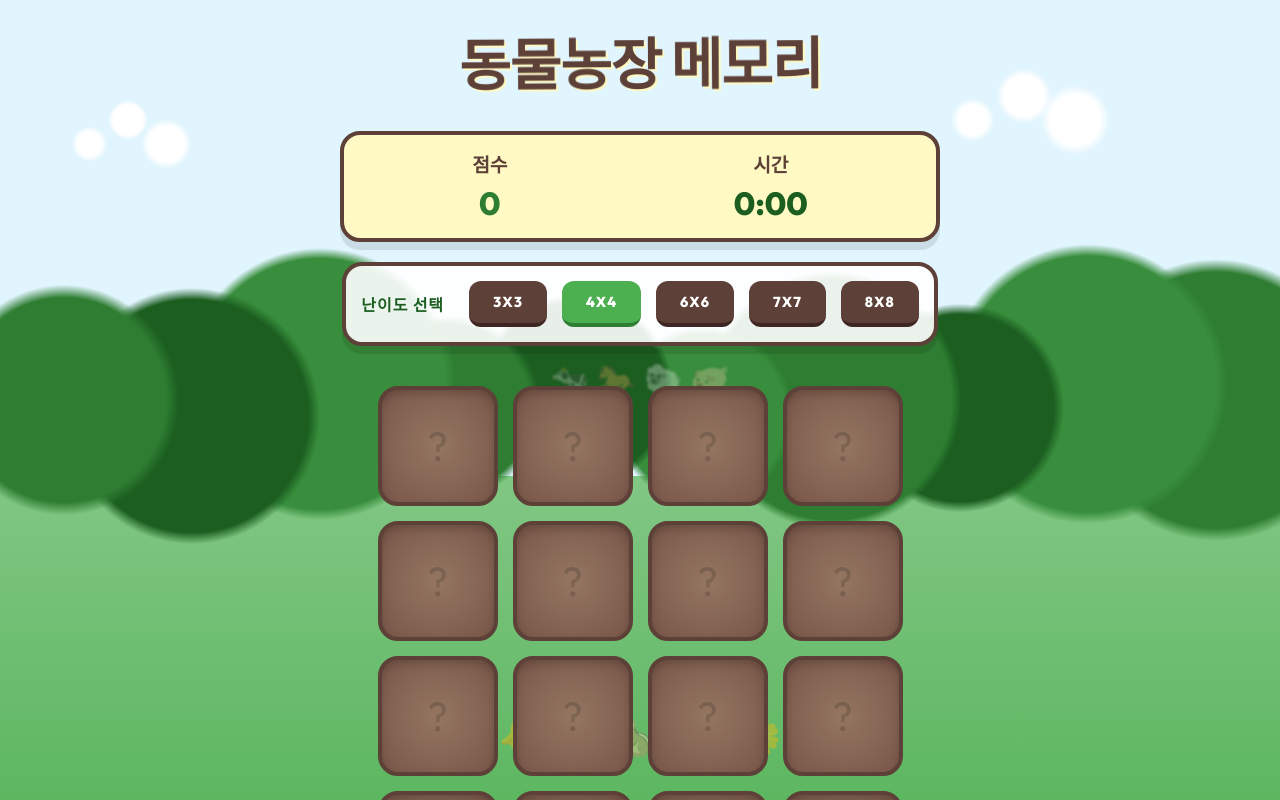
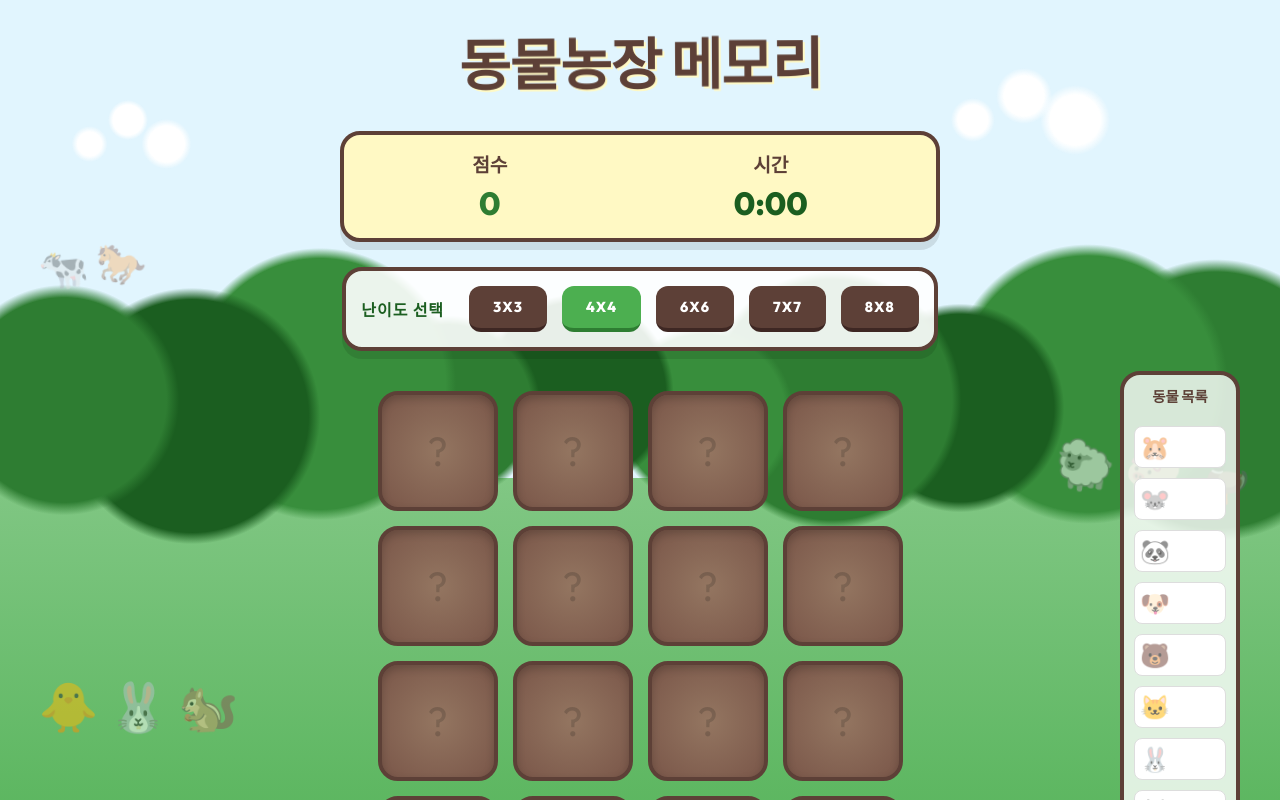
Before and after one commit to DevLime-FE/samecard, a React (Create React App) app: page / in a window 1280 px wide. Both pictures are taken after a click on the button "게임 시작!". Shown: the top 800 px of the page. Built offline with nearby package versions, Linux system fonts and the light colour scheme.

Commit message:
동물 목록 판 추가

```diff
--- a/src/App.tsx
+++ b/src/App.tsx
@@ -4,6 +4,7 @@ import { useGameLogic } from './hooks/useGameLogic';
 import GameBoard from './components/GameBoard';
 import ScoreBoard from './components/ScoreBoard';
 import LevelSelector from './components/LevelSelector';
+import MatchedAnimalsBoard from './components/MatchedAnimalsBoard';
 
 function App() {
   const { gameState, handleCardClick, changeLevel, resetGame, startGame } = useGameLogic();
@@ -14,11 +15,24 @@ function App() {
         동물농장 메모리
       </h1>
 
+      <div style={{ width: '100%', display: 'flex', flexDirection: 'column', alignItems: 'center', gap: '5px' }}>
         <ScoreBoard score={gameState.score} combo={gameState.combo} time={gameState.elapsedTime} />
+        <LevelSelector currentLevel={gameState.level} onSelectLevel={changeLevel} />
+      </div>
 
-      <LevelSelector currentLevel={gameState.level} onSelectLevel={changeLevel} />
+      <div style={{
+        display: 'flex',
+        gap: '20px',
+        width: '100%',
+        maxWidth: '1200px',
+        justifyContent: 'center',
+        alignItems: 'flex-start',
+        position: 'relative'
+      }}>
+        {/* Left Spacer to balance the right sidebar and keep board centered */}
+        <div style={{ width: '120px', flexShrink: 0 }} aria-hidden="true" />
 
-      <div style={{ position: 'relative', minHeight: '400px', width: '100%', maxWidth: '800px', display: 'flex', justifyContent: 'center' }}>
+        <div style={{ position: 'relative', flex: 1, minHeight: '400px', display: 'flex', justifyContent: 'center' }}>
           {!gameState.isGameStarted && (
             <div style={{
               position: 'absolute',
@@ -31,7 +45,7 @@ function App() {
               justifyContent: 'center',
               alignItems: 'center',
               borderRadius: '20px',
-            backdropFilter: 'blur(4px)'
+              backdropFilter: 'blur(4px)',
             }}>
               <button
                 onClick={startGame}
@@ -47,19 +61,18 @@ function App() {
             cards={gameState.cards}
             onCardClick={handleCardClick}
           />
-      </div>
 
           {gameState.isGameStarted && gameState.isGameComplete && (
             <div className="farm-panel animate-pop" style={{
-          position: 'fixed',
-          top: '50%',
-          left: '50%',
+              position: 'absolute',
               transform: 'translate(-50%, -50%)',
               width: '90%',
               maxWidth: '400px',
               zIndex: 1000,
               textAlign: 'center',
-          boxShadow: '0 20px 50px rgba(0,0,0,0.3)'
+              boxShadow: '0 20px 50px rgba(0,0,0,0.3)',
+              backgroundColor: 'rgba(255, 255, 255, 0.95)',
+              backdropFilter: 'blur(5px)'
             }}>
               <h2 style={{ fontSize: '3rem', color: 'var(--wood-brown)', margin: 0, fontWeight: 900 }}>성공!</h2>
               <div style={{ margin: '30px 0', fontSize: '1.3rem', lineHeight: '1.6', color: 'var(--text-dark)' }}>
@@ -83,6 +96,15 @@ function App() {
             </div>
           )}
         </div>
+
+        {/* Right Sidebar */}
+        <div style={{ width: '120px', flexShrink: 0 }}>
+          {gameState.isGameStarted && (
+            <MatchedAnimalsBoard cards={gameState.cards} />
+          )}
+        </div>
+      </div>
+    </div>
   );
 }
 
--- /dev/null
+++ b/src/components/MatchedAnimalsBoard.tsx
@@ -0,0 +1,58 @@
+import React from 'react';
+import { Card } from '../types';
+
+interface MatchedAnimalsBoardProps {
+    cards: Card[];
+}
+
+const MatchedAnimalsBoard: React.FC<MatchedAnimalsBoardProps> = ({ cards }) => {
+    // 중복 이모지를 제거하고 각각의 맞춤 상태를 확인
+    const animalStatus = cards.reduce((acc: { [key: string]: boolean }, card) => {
+        if (card.isLogo) return acc;
+        if (!acc.hasOwnProperty(card.emoji)) {
+            acc[card.emoji] = card.isMatched;
+        } else {
+            // 하나라도 맞지 않았으면 false (이미 true면 유지)
+            acc[card.emoji] = acc[card.emoji] && card.isMatched;
+        }
+        return acc;
+    }, {});
+
+    const animals = Object.entries(animalStatus);
+
+    return (
+        <div className="farm-panel animate-pop" style={{
+            width: '120px',
+            maxHeight: '80vh',
+            overflowY: 'auto',
+            display: 'flex',
+            flexDirection: 'column',
+            gap: '10px',
+            padding: '10px',
+            backgroundColor: 'rgba(255, 255, 255, 0.8)',
+            position: 'sticky',
+            top: '20px'
+        }}>
+            <h3 style={{ fontSize: '0.9rem', margin: '0 0 10px 0', textAlign: 'center', color: 'var(--wood-brown)' }}>
+                동물 목록
+            </h3>
+            {animals.map(([emoji, isMatched], index) => (
+                <div key={index} style={{
+                    display: 'flex',
+                    alignItems: 'center',
+                    justifyContent: 'space-between',
+                    padding: '5px',
+                    borderRadius: '8px',
+                    backgroundColor: isMatched ? 'rgba(76, 175, 80, 0.2)' : 'white',
+                    border: isMatched ? '2px solid var(--farm-grass-dark)' : '1px solid #ddd',
+                    transition: 'all 0.3s ease'
+                }}>
+                    <span style={{ fontSize: '1.5rem', opacity: isMatched ? 1 : 0.6 }}>{emoji}</span>
+                    {isMatched && <span style={{ color: '#4caf50', fontWeight: 'bold' }}>✅</span>}
+                </div>
+            ))}
+        </div>
+    );
+};
+
+export default MatchedAnimalsBoard;
--- a/src/index.css
+++ b/src/index.css
@@ -73,31 +73,41 @@ body::before {
 }
 
 body::after {
-  content: "🐄       🐎         🐑          🐖";
+  content: "🐄  🐎";
   position: fixed;
-  top: 45%;
-  left: 0;
-  right: 0;
-  font-size: 2rem;
-  text-align: center;
-  pointer-events: none;
-  z-index: -1;
-  opacity: 0.3;
-  filter: blur(1px);
-}
-
-/* 추가 풀밭 장식 */
-.app-container::before {
-  content: "🐥  🐰    🐿️  🍀  🌼";
-  position: fixed;
-  bottom: 5%;
-  left: 0;
-  right: 0;
-  text-align: center;
+  top: 30%;
+  left: 3%;
   font-size: 2.5rem;
   pointer-events: none;
   z-index: -1;
   opacity: 0.4;
+  transform: rotate(-5deg);
+}
+
+/* 추가 풀밭 장식 - 지그재그 배치 */
+.app-container::before {
+  content: "🐑  🐖  🦆";
+  position: fixed;
+  top: 55%;
+  right: 2%;
+  /* 우측 사이드로 더 붙임 */
+  font-size: 3rem;
+  pointer-events: none;
+  z-index: -1;
+  opacity: 0.5;
+  transform: rotate(5deg);
+}
+
+.app-container::after {
+  content: "🐥  🐰  🐿️";
+  position: fixed;
+  bottom: 8%;
+  left: 3%;
+  /* 좌측 사이드로 더 붙임 */
+  font-size: 3rem;
+  pointer-events: none;
+  z-index: -1;
+  opacity: 0.5;
 }
 
 /* Farm-Style Panels */
@@ -149,6 +159,8 @@ body::after {
   text-shadow: 2px 2px 0px var(--cream);
   margin: 0 0 30px 0;
   letter-spacing: -1px;
+  position: relative;
+  /* 제목 장식을 위해 추가 */
 }
 
 .status-text {
```
Lines whose indentation alone changed are shown as unchanged.
